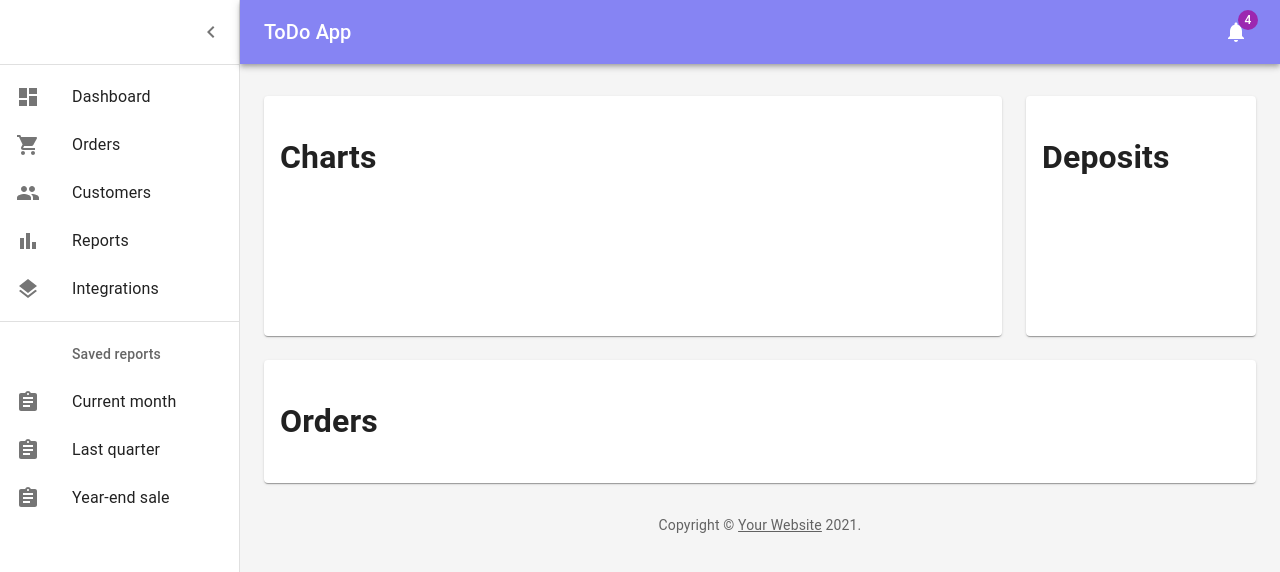
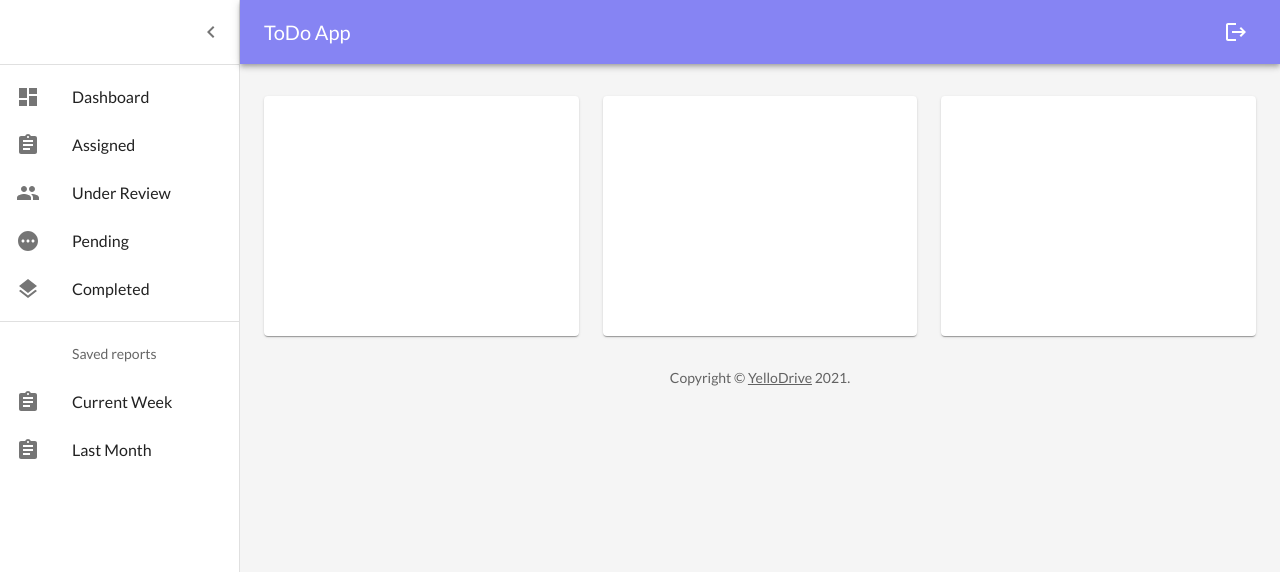
Before and after one commit to goyalshubhangi/pagalpanti, a React (Create React App) app: page /todo in a window 1280 px wide. Shown: the top 572 px of the page. Built offline with nearby package versions, Linux system fonts and the light colour scheme.

Commit message:
todo page components

```diff
--- a/public/index.html
+++ b/public/index.html
@@ -1,43 +1,26 @@
 <!DOCTYPE html>
 <html lang="en">
+
 <head>
   <meta charset="utf-8" />
   <link rel="icon" href="%PUBLIC_URL%/favicon.ico" />
   <meta name="viewport" content="width=device-width, initial-scale=1" />
   <meta name="theme-color" content="#000000" />
-    <meta
-      name="description"
-      content="Web site created using create-react-app"
-    />
+  <meta name="description" content="Web site created using create-react-app" />
   <link rel="apple-touch-icon" href="%PUBLIC_URL%/logo192.png" />
-    <!--
-      manifest.json provides metadata used when your web app is installed on a
-      user's mobile device or desktop. See https://developers.google.com/web/fundamentals/web-app-manifest/
-    -->
+  <link rel="preconnect" href="https://fonts.googleapis.com">
+  <link rel="preconnect" href="https://fonts.gstatic.com" crossorigin>
+  <link href="https://fonts.googleapis.com/css2?family=Lato&display=swap" rel="stylesheet">
+
   <link rel="manifest" href="%PUBLIC_URL%/manifest.json" />
-    <!--
-      Notice the use of %PUBLIC_URL% in the tags above.
-      It will be replaced with the URL of the `public` folder during the build.
-      Only files inside the `public` folder can be referenced from the HTML.
 
-      Unlike "/favicon.ico" or "favicon.ico", "%PUBLIC_URL%/favicon.ico" will
-      work correctly both with client-side routing and a non-root public URL.
-      Learn how to configure a non-root public URL by running `npm run build`.
-    -->
-    <title>React App</title>
+  <title>Todo Software</title>
 </head>
+
 <body>
   <noscript>You need to enable JavaScript to run this app.</noscript>
   <div id="root"></div>
-    <!--
-      This HTML file is a template.
-      If you open it directly in the browser, you will see an empty page.
 
-      You can add webfonts, meta tags, or analytics to this file.
-      The build step will place the bundled scripts into the <body> tag.
+</body>
 
-      To begin the development, run `npm start` or `yarn start`.
-      To create a production bundle, use `npm run build` or `yarn build`.
-    -->
-  </body>
 </html>
--- a/src/App.js
+++ b/src/App.js
@@ -12,6 +12,9 @@ function App() {
         styleOverrides: `
         `,
       },
+    },
+    typography: {
+      fontFamily: "Lato",
     },
     palette: {
       primary: {
@@ -33,7 +36,7 @@ function App() {
           <Route path="/signup" exact>
             <Signup />
           </Route>
-          <Route path="/todo" exact>
+          <Route path="/todo" >
             <Todo />
           </Route>
           <Route>
--- /dev/null
+++ b/src/components/All.js
@@ -0,0 +1,59 @@
+import React from "react";
+import Container from "@mui/material/Container";
+import Grid from "@mui/material/Grid";
+import Paper from "@mui/material/Paper";
+import Link from "@mui/material/Link";
+import Typography from "@mui/material/Typography";
+
+
+export default function All() {
+  return (
+    <Container maxWidth="lg" sx={{ mt: 4, mb: 4 }}>
+      <Grid container spacing={3}>
+        {/* Chart */}
+        <Grid item xs={12} md={6} lg={4}>
+          <Paper
+            sx={{
+              p: 2,
+              display: "flex",
+              flexDirection: "column",
+              height: 240,
+            }}
+          ></Paper>
+        </Grid>
+        <Grid item xs={12} md={6} lg={4}>
+          <Paper
+            sx={{
+              p: 2,
+              display: "flex",
+              flexDirection: "column",
+              height: 240,
+            }}
+          ></Paper>
+        </Grid>
+        {/* Recent Deposits */}
+        <Grid item xs={12} md={6} lg={4}>
+          <Paper
+            sx={{
+              p: 2,
+              display: "flex",
+              flexDirection: "column",
+              height: 240,
+            }}
+          ></Paper>
+        </Grid>
+        {/* Recent Orders */}
+      </Grid>
+      <Grid sx={{ pt: 4 }}>
+        <Typography variant="body2" color="text.secondary" align="center">
+          {"Copyright © "}
+          <Link color="inherit" href="https://mui.com/">
+            YelloDrive
+          </Link>{" "}
+          {new Date().getFullYear()}
+          {"."}
+        </Typography>
+      </Grid>
+    </Container>
+  );
+}
--- a/src/components/Todo.js
+++ b/src/components/Todo.js
@@ -1,5 +1,6 @@
 import * as React from "react";
 import { useState } from "react";
+import { Switch, Route } from "react-router-dom";
 import { styled } from "@mui/material/styles";
 import CssBaseline from "@mui/material/CssBaseline";
 import MuiDrawer from "@mui/material/Drawer";
@@ -10,15 +11,11 @@ import List from "@mui/material/List";
 import Typography from "@mui/material/Typography";
 import Divider from "@mui/material/Divider";
 import IconButton from "@mui/material/IconButton";
-import Badge from "@mui/material/Badge";
-import Container from "@mui/material/Container";
-import Grid from "@mui/material/Grid";
-import Paper from "@mui/material/Paper";
-import Link from "@mui/material/Link";
 import MenuIcon from "@mui/icons-material/Menu";
 import ChevronLeftIcon from "@mui/icons-material/ChevronLeft";
-import NotificationsIcon from "@mui/icons-material/Notifications";
+import LogoutIcon from "@mui/icons-material/Logout";
 import { mainListItems, secondaryListItems } from "../utils/listitems";
+import All from "./All";
 
 const drawerWidth = 240;
 
@@ -103,9 +100,7 @@ function TodoContent() {
             ToDo App
           </Typography>
           <IconButton color="inherit">
-            <Badge badgeContent={4} color="secondary">
-              <NotificationsIcon />
-            </Badge>
+            <LogoutIcon />
           </IconButton>
         </Toolbar>
       </AppBar>
@@ -140,52 +135,7 @@ function TodoContent() {
         }}
       >
         <Toolbar />
-        <Container maxWidth="lg" sx={{ mt: 4, mb: 4 }}>
-          <Grid container spacing={3}>
-            {/* Chart */}
-            <Grid item xs={12} md={8} lg={9}>
-              <Paper
-                sx={{
-                  p: 2,
-                  display: "flex",
-                  flexDirection: "column",
-                  height: 240,
-                }}
-              >
-                <h1>Charts</h1>
-              </Paper>
-            </Grid>
-            {/* Recent Deposits */}
-            <Grid item xs={12} md={4} lg={3}>
-              <Paper
-                sx={{
-                  p: 2,
-                  display: "flex",
-                  flexDirection: "column",
-                  height: 240,
-                }}
-              >
-                <h1>Deposits</h1>
-              </Paper>
-            </Grid>
-            {/* Recent Orders */}
-            <Grid item xs={12}>
-              <Paper sx={{ p: 2, display: "flex", flexDirection: "column" }}>
-                <h1>Orders</h1>
-              </Paper>
-            </Grid>
-          </Grid>
-          <Grid sx={{ pt: 4 }}>
-            <Typography variant="body2" color="text.secondary" align="center">
-              {"Copyright © "}
-              <Link color="inherit" href="https://mui.com/">
-                Your Website
-              </Link>{" "}
-              {new Date().getFullYear()}
-              {"."}
-            </Typography>
-          </Grid>
-        </Container>
+       <All/>
       </Box>
     </Box>
   );
--- a/src/index.css
+++ b/src/index.css
@@ -2,11 +2,10 @@ html, body {
   height: 100%;
   width: 100%;
   margin: 0;
-  font-family: Georgia, 'Times New Roman', Times, serif;
 }
 
 body {
-  font-family: -apple-system, BlinkMacSystemFont, 'Segoe UI', 'Roboto', 'Oxygen', 'Ubuntu', 'Cantarell', 'Fira Sans', 'Droid Sans', 'Helvetica Neue', sans-serif;
+  font-family: 'Lato', -apple-system, BlinkMacSystemFont, 'Segoe UI', 'Roboto', 'Oxygen', 'Ubuntu', 'Cantarell', 'Fira Sans', 'Droid Sans', 'Helvetica Neue', sans-serif;
   -webkit-font-smoothing: antialiased;
   -moz-osx-font-smoothing: grayscale;
 }
--- a/src/utils/listitems.js
+++ b/src/utils/listitems.js
@@ -3,10 +3,9 @@ import ListItemIcon from "@mui/material/ListItemIcon";
 import ListItemText from "@mui/material/ListItemText";
 import ListSubheader from "@mui/material/ListSubheader";
 import DashboardIcon from "@mui/icons-material/Dashboard";
-import ShoppingCartIcon from "@mui/icons-material/ShoppingCart";
 import PeopleIcon from "@mui/icons-material/People";
-import BarChartIcon from "@mui/icons-material/BarChart";
 import LayersIcon from "@mui/icons-material/Layers";
+import PendingIcon from '@mui/icons-material/Pending';
 import AssignmentIcon from "@mui/icons-material/Assignment";
 
 export const mainListItems = (
@@ -19,27 +18,27 @@ export const mainListItems = (
     </ListItem>
     <ListItem button>
       <ListItemIcon>
-        <ShoppingCartIcon />
+        <AssignmentIcon/>
       </ListItemIcon>
-      <ListItemText primary="Orders" />
+      <ListItemText primary="Assigned" />
     </ListItem>
     <ListItem button>
       <ListItemIcon>
         <PeopleIcon />
       </ListItemIcon>
-      <ListItemText primary="Customers" />
+      <ListItemText primary="Under Review" />
     </ListItem>
     <ListItem button>
       <ListItemIcon>
-        <BarChartIcon />
+        <PendingIcon />
       </ListItemIcon>
-      <ListItemText primary="Reports" />
+      <ListItemText primary="Pending" />
     </ListItem>
     <ListItem button>
       <ListItemIcon>
         <LayersIcon />
       </ListItemIcon>
-      <ListItemText primary="Integrations" />
+      <ListItemText primary="Completed" />
     </ListItem>
   </div>
 );
@@ -51,19 +50,13 @@ export const secondaryListItems = (
       <ListItemIcon>
         <AssignmentIcon />
       </ListItemIcon>
-      <ListItemText primary="Current month" />
+      <ListItemText primary="Current Week" />
     </ListItem>
     <ListItem button>
       <ListItemIcon>
         <AssignmentIcon />
       </ListItemIcon>
-      <ListItemText primary="Last quarter" />
-    </ListItem>
-    <ListItem button>
-      <ListItemIcon>
-        <AssignmentIcon />
-      </ListItemIcon>
-      <ListItemText primary="Year-end sale" />
+      <ListItemText primary="Last Month" />
     </ListItem>
   </div>
 );
```
Lines whose indentation alone changed are shown as unchanged.
